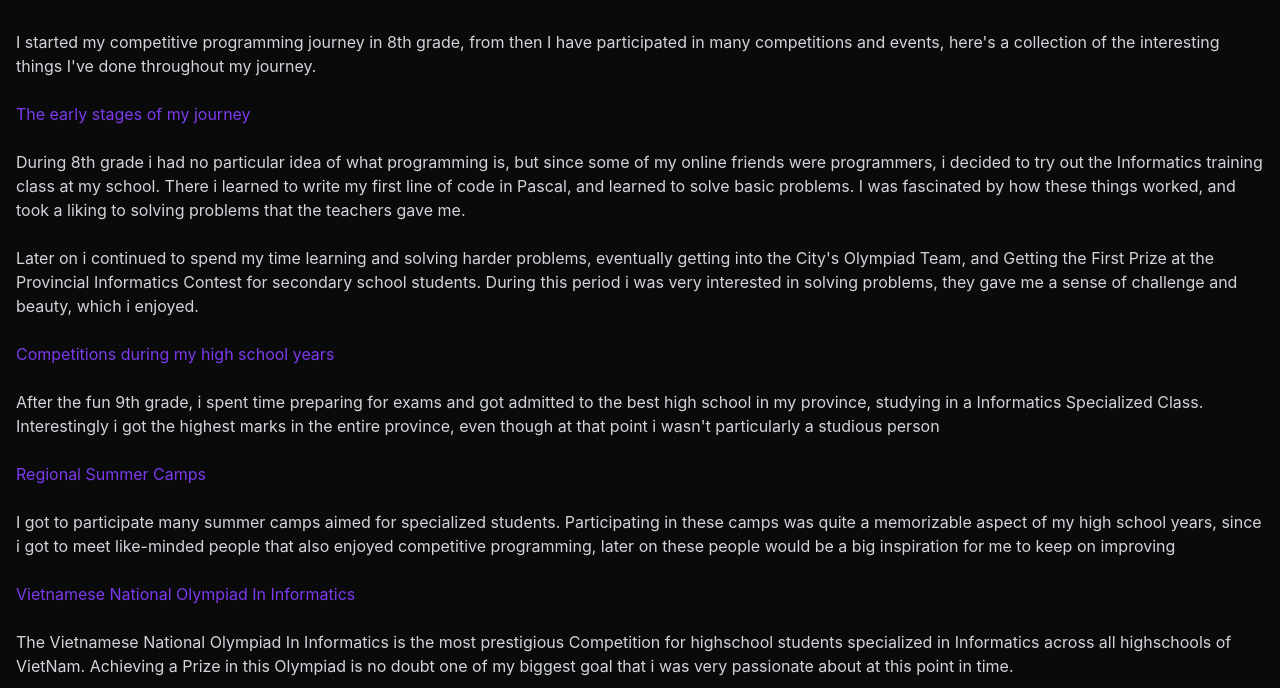
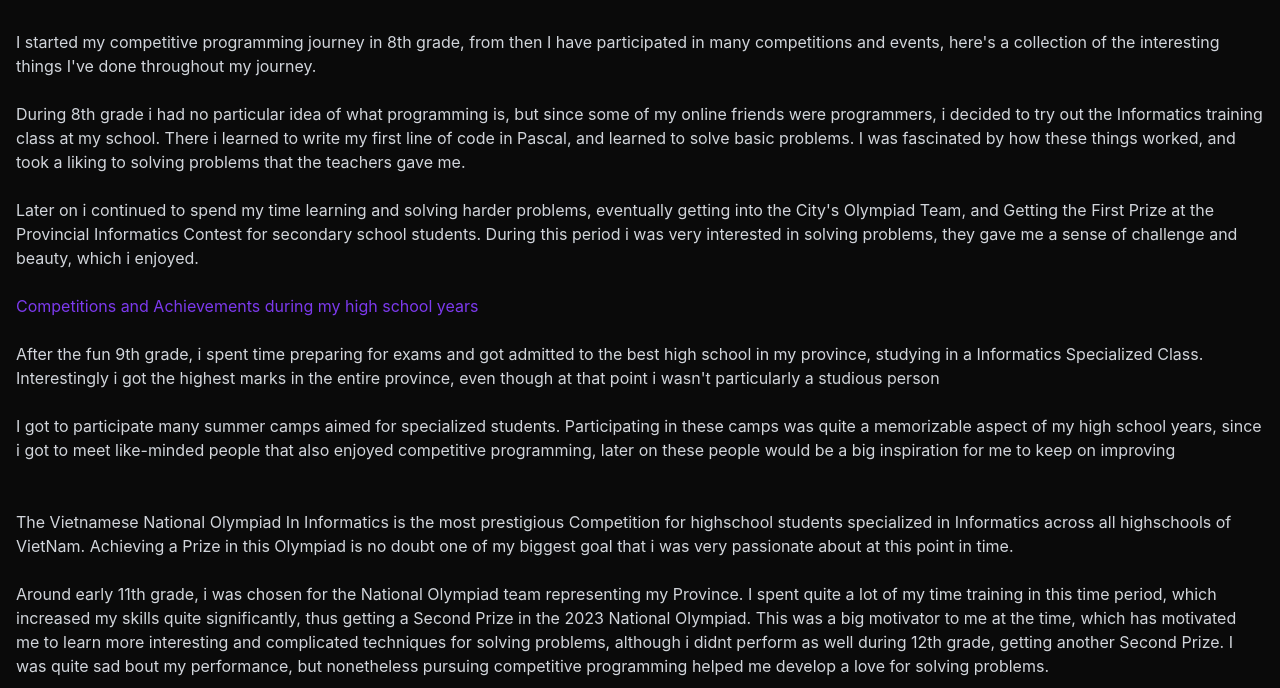
Before and after one commit to ShineNoLife/shinenolife.github.io, a plain HTML site: page blogs/blog1.html in a window 1280 px wide. Shown: the part 908-1596 px from the top of the page. Drawn offline with nearby package versions, Linux system fonts and the light colour scheme.

Commit message:
fixed blogs

```diff
--- a/blogs/blog1.html
+++ b/blogs/blog1.html
@@ -46,10 +46,6 @@
                     here's a collection of the interesting things I've done throughout my journey.
                 </p>
                 <br>
-                <h2>
-                    The early stages of my journey
-                </h2>
-                <br>
                 <p>
                     During 8th grade i had no particular idea of what programming is, but since some of my online friends were
                     programmers, i decided to try out the Informatics training class at my school. There i learned to write my first
@@ -64,7 +60,7 @@
                 </p>
                 <br>
                 <h2>
-                    Competitions during my high school years
+                    Competitions and Achievements during my high school years
                 </h2>
                 <br>
                 <p>
@@ -73,19 +69,12 @@
                     at that point i wasn't particularly a studious person
                 </p>
                 <br>
-                <h3>
-                    Regional Summer Camps
-                </h3>
-                <br>
                 <p>
                     I got to participate many summer camps aimed for specialized students. Participating in these camps
                     was quite a memorizable aspect of my high school years, since i got to meet like-minded people that also
                     enjoyed competitive programming, later on these people would be a big inspiration for me to keep on improving
                 </p>
                 <br>
-                <h3>
-                    Vietnamese National Olympiad In Informatics
-                </h3>
                 <br>
                 <p>
                     The Vietnamese National Olympiad In Informatics is the most prestigious Competition for highschool students specialized in Informatics
```
Also changed, not shown: partials/index/hero.html (+3 -0 lines), index.html (line endings or trailing spaces).
